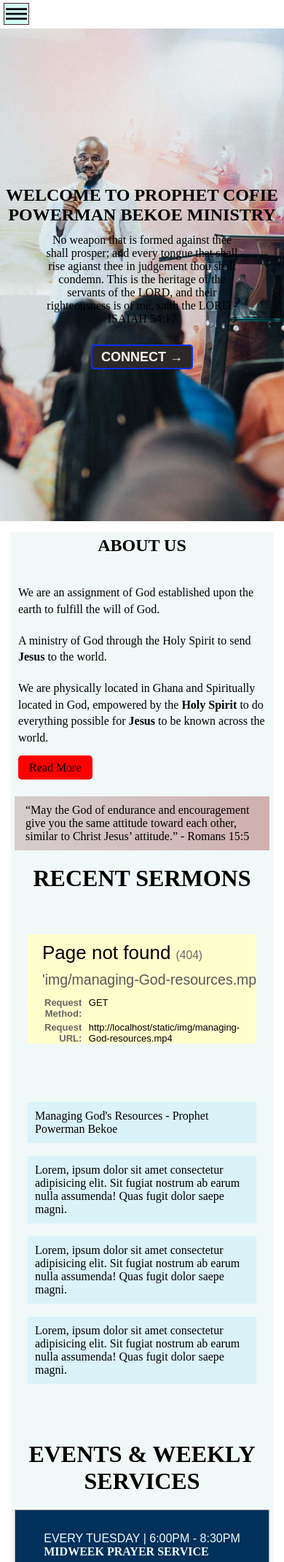
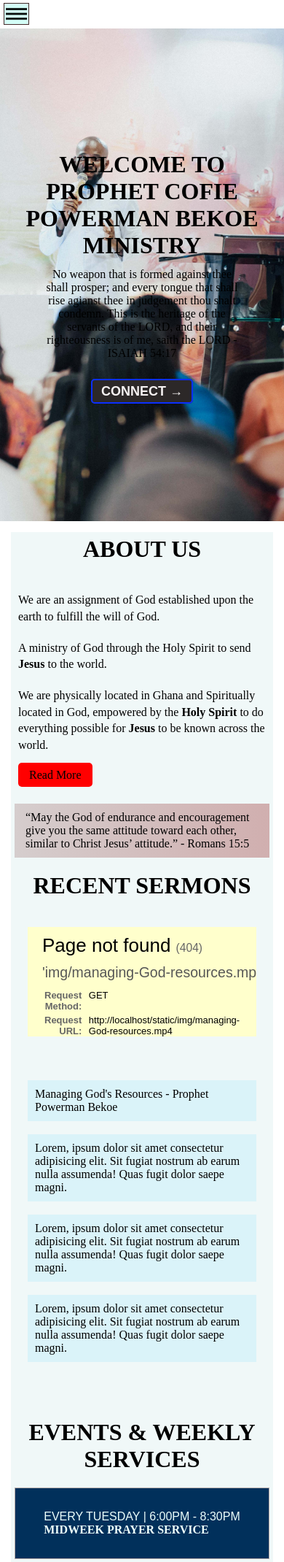
Before and after one commit to lowryel/church, a Django app: page / in a window 390 px wide. Shown: the part 121-2261 px from the top of the page at 73% size. Run offline with Django 4.2, Linux system fonts and the light colour scheme; data comes from the database, SQL or seed files in the repository; some libraries are stand-ins or nearby versions; grey boxes are pictures that could not be loaded.

Commit message:
font setup

```diff
--- a/church/static/css/style.css
+++ b/church/static/css/style.css
@@ -74,6 +74,7 @@
     text-align: center;
     color: #000000;
     font-size: large;
+    /* margin: 100px 0; */
 }
 
 
@@ -202,8 +203,8 @@
 .about-text-side h1{
     margin-bottom: 10px;
     font-size: 24px;
-    /* color: #44a2bc; */
     text-align:center;
+    font-size: 32px;
 }
 
 .about-image-side{
@@ -276,12 +277,9 @@
         padding: 0;
     }
     .sermon iframe{
-        margin: 20px 0;
+        margin: 0 0;
     }
 
-    h1{
-        font-size: 24px;
-    }
 
     .nav-elements{
         display: grid;
@@ -567,23 +565,25 @@
 }
 
 
-.footer.lozad h1 {
+/* .footer.lozad h1 {
     display: inline;
     vertical-align: middle;
     margin-right: 5px;
-}
+} */
 
 .footer.lozad p {
     display: inline-block;
     vertical-align: middle;
     margin-right: 10px;
     font-family: "Poppins";
+    margin-bottom: 5px;
 }
 
 .footer.lozad img {
     display: inline-block;
     vertical-align: middle;
     margin-right: 10px;
+    margin-bottom: 5px;
 }
 
 
```
